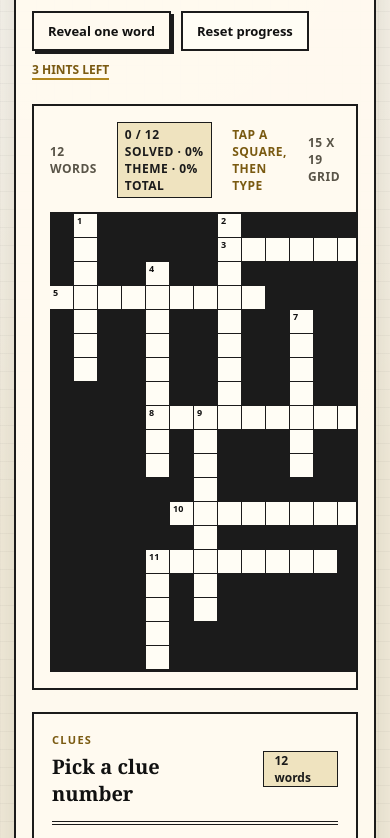
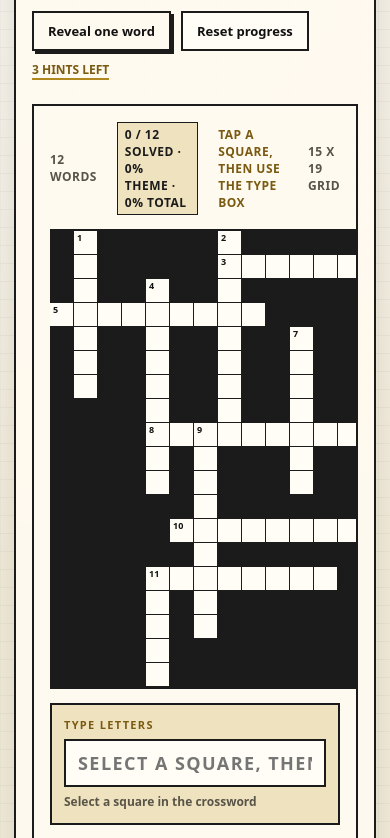
Before and after one commit to brogital/it-crossword-studio, a plain HTML site: page index.html in a window 390 px wide. Shown: the part 421-1259 px from the top of the page. Drawn offline with Linux system fonts and the light colour scheme.

Commit message:
Fix mobile crossword input

```diff
--- a/app.js
+++ b/app.js
@@ -127,6 +127,7 @@ const wordCountEl = document.querySelector("#word-count");
 const solveCountEl = document.querySelector("#solve-count");
 const gridSizeEl = document.querySelector("#grid-size");
 const letterInput = document.querySelector("#letter-input");
+const entryStatusEl = document.querySelector("#entry-status");
 const passwordForm = document.querySelector("#password-form");
 const passwordInput = document.querySelector("#password-input");
 const passwordStatus = document.querySelector("#password-status");
@@ -319,6 +320,7 @@ function render() {
   renderClues(activePuzzle.placed);
   renderSelectedClue(activePuzzle.placed);
   renderAnswerBank(activePuzzle.placed);
+  renderEntryStatus(activePuzzle.placed);
   saveProgressState();
 }
 
@@ -498,6 +500,23 @@ function renderSelectedClue(placed) {
   selectedClueEl.append(meta, clue, hintLine);
 }
 
+function renderEntryStatus(placed) {
+  const active = placed.find((item) => getClueKey(item) === activeClueKey);
+  if (!active || !activeCellKey) {
+    entryStatusEl.textContent = "Select a square in the crossword";
+    return;
+  }
+
+  const [row, col] = activeCellKey.split(",").map(Number);
+  const index = active.dir === "across" ? col - active.col : row - active.row;
+  const currentLetter = getThemeLetterState(themes[activeThemeIndex].id).get(activeCellKey);
+  const position = Math.max(0, Math.min(active.word.length - 1, index)) + 1;
+  const filled = getFilledCount(active, themes[activeThemeIndex].id);
+  const solved = isWordSolved(active, themes[activeThemeIndex].id);
+  const typed = currentLetter ? ` · typed ${currentLetter}` : "";
+  entryStatusEl.textContent = `${active.number} ${active.dir.toUpperCase()} · letter ${position} of ${active.word.length}${typed} · ${filled}/${active.word.length} filled${solved ? " · solved" : ""}`;
+}
+
 function renderAnswerBank(placed) {
   answerBankEl.innerHTML = "";
   const sortedWords = [...placed].sort(sortClues);
@@ -582,13 +601,21 @@ function selectCell(row, col, shouldFocus = true) {
 
 function focusLetterInput() {
   letterInput.value = "";
-  letterInput.focus({ preventScroll: true });
+  letterInput.focus();
 }
 
 function handleLetterInput(value) {
-  if (!activePuzzle || !activeCellKey) return;
+  if (!activePuzzle || !activeCellKey) {
+    letterInput.value = "";
+    renderEntryStatus(activePuzzle ? activePuzzle.placed : []);
+    return;
+  }
   const letters = value.toUpperCase().match(/[A-Z]/g);
-  if (!letters) return;
+  if (!letters) {
+    letterInput.value = "";
+    renderEntryStatus(activePuzzle.placed);
+    return;
+  }
 
   const themeLetters = getThemeLetterState(themes[activeThemeIndex].id);
   for (const letter of letters) {
--- a/index.html
+++ b/index.html
@@ -45,11 +45,15 @@
               <div class="grid-meta">
                 <span id="word-count"></span>
                 <span id="solve-count" class="solve-count">0 solved</span>
-                <span class="grid-instruction">Tap a square, then type</span>
+                <span class="grid-instruction">Tap a square, then use the type box</span>
                 <span id="grid-size"></span>
               </div>
               <div id="crossword-grid" class="crossword-grid" aria-label="Crossword grid"></div>
-              <input id="letter-input" class="letter-input" type="text" inputmode="text" autocomplete="off" autocapitalize="characters" aria-label="Crossword letter input">
+              <div class="mobile-entry" id="mobile-entry">
+                <label for="letter-input">Type letters</label>
+                <input id="letter-input" class="letter-input" type="text" inputmode="text" autocomplete="off" autocapitalize="characters" spellcheck="false" enterkeyhint="next" maxlength="24" placeholder="Select a square, then type">
+                <span id="entry-status" class="entry-status">No square selected</span>
+              </div>
             </div>
 
             <aside class="clue-card" aria-label="Clues">
--- a/styles.css
+++ b/styles.css
@@ -339,13 +339,52 @@ h4 {
 }
 
 .letter-input {
-  position: fixed;
-  left: -100px;
-  top: 0;
-  width: 1px;
-  height: 1px;
-  border: 0;
-  opacity: 0;
+  width: 100%;
+  min-height: 48px;
+  border: 2px solid var(--rule);
+  background: #fffdf5;
+  padding: 0 12px;
+  color: var(--ink);
+  font-family: ui-sans-serif, system-ui, -apple-system, BlinkMacSystemFont, "Segoe UI", sans-serif;
+  font-size: 18px;
+  font-weight: 900;
+  letter-spacing: 0.08em;
+  text-transform: uppercase;
+  caret-color: var(--accent-deep);
+}
+
+.letter-input:focus {
+  outline: 3px solid var(--accent);
+  outline-offset: 2px;
+}
+
+.mobile-entry {
+  display: grid;
+  gap: 7px;
+  margin-top: 14px;
+  padding: 12px;
+  border: 2px solid var(--rule);
+  background: var(--paper-deep);
+}
+
+.mobile-entry label,
+.entry-status {
+  font-family: ui-sans-serif, system-ui, -apple-system, BlinkMacSystemFont, "Segoe UI", sans-serif;
+  font-weight: 900;
+}
+
+.mobile-entry label {
+  color: var(--accent-deep);
+  font-size: 11px;
+  letter-spacing: 0.12em;
+  text-transform: uppercase;
+}
+
+.entry-status {
+  min-height: 17px;
+  color: var(--muted);
+  font-size: 12px;
+  line-height: 1.35;
 }
 
 .clue-card {
```
